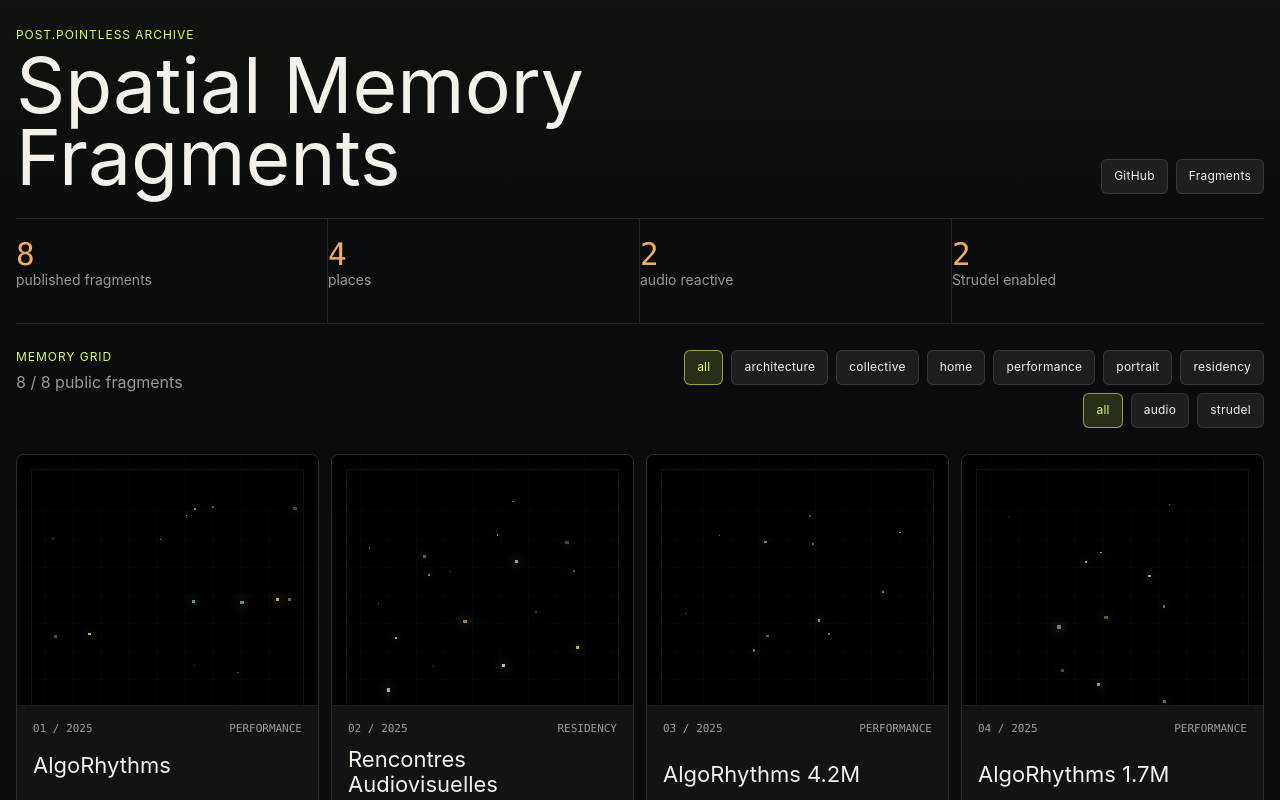
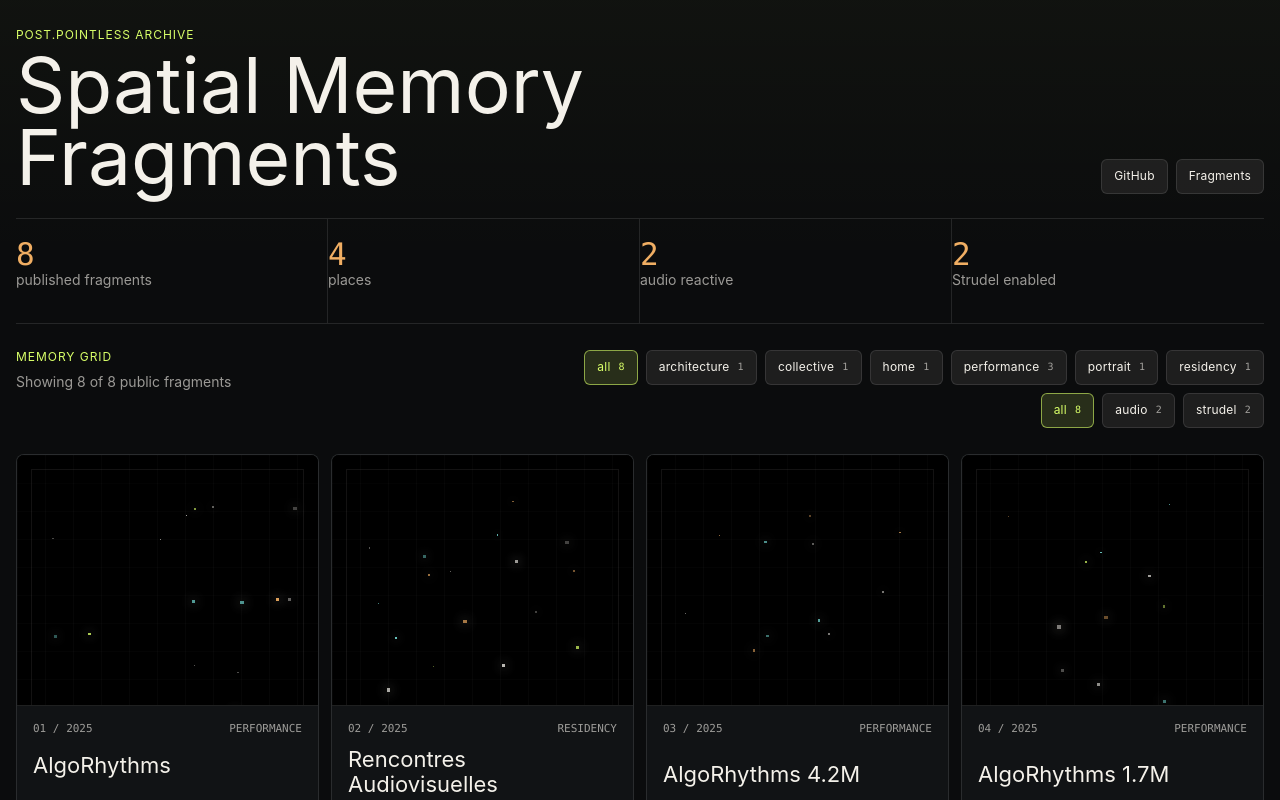
Before and after one commit to comp1mov/memory-fragments, a Next.js app: page / in a window 1280 px wide. Shown: the top 800 px of the page. Built offline with nearby package versions, Linux system fonts and the light colour scheme; no server answers.

Commit message:
Refine archive filter controls

```diff
--- a/src/app/globals.css
+++ b/src/app/globals.css
@@ -95,6 +95,12 @@ h2 {
   color: var(--muted);
 }
 
+.archive-status {
+  color: var(--muted);
+  font-size: 14px;
+  line-height: 1.45;
+}
+
 .header-actions,
 .filter-row,
 .detail-actions,
@@ -125,15 +131,34 @@ h2 {
 }
 
 .filter-row button {
+  display: inline-flex;
+  align-items: center;
+  gap: 8px;
   cursor: pointer;
   font-family: inherit;
   text-transform: lowercase;
+}
+
+.filter-row button small {
+  color: var(--muted);
+  font-family: "SFMono-Regular", Consolas, "Liberation Mono", monospace;
+  font-size: 10px;
+  line-height: 1;
 }
 
 .filter-row button[aria-pressed="true"] {
   border-color: rgba(216, 255, 104, 0.58);
   background: rgba(216, 255, 104, 0.14);
   color: var(--accent);
+}
+
+.filter-row button[aria-pressed="true"] small {
+  color: var(--accent);
+}
+
+.filter-row .filter-reset {
+  border-style: dashed;
+  color: var(--muted);
 }
 
 .detail-actions button {
@@ -203,6 +228,28 @@ h2 {
   display: grid;
   grid-template-columns: repeat(4, minmax(0, 1fr));
   gap: 12px;
+}
+
+.empty-filter-state {
+  display: grid;
+  min-height: 240px;
+  place-content: center;
+  justify-items: center;
+  gap: 12px;
+  border: 1px solid var(--line);
+  border-radius: 8px;
+  background: var(--panel);
+}
+
+.empty-filter-state button {
+  border: 1px solid var(--line);
+  border-radius: 6px;
+  background: var(--soft);
+  color: var(--text);
+  cursor: pointer;
+  font-family: inherit;
+  font-size: 12px;
+  padding: 10px 12px 11px;
 }
 
 .fragment-card {
--- a/src/components/fragment-gallery.tsx
+++ b/src/components/fragment-gallery.tsx
@@ -25,8 +25,26 @@ export function FragmentGallery({ fragments }: FragmentGalleryProps) {
   const [category, setCategory] = useState("all");
   const [feature, setFeature] = useState<FeatureFilter>("all");
 
+  const categoryCounts = useMemo(
+    () =>
+      fragments.reduce<Record<string, number>>((counts, fragment) => {
+        counts[fragment.category] = (counts[fragment.category] ?? 0) + 1;
+        return counts;
+      }, {}),
+    [fragments]
+  );
+
   const categories = useMemo(
     () => ["all", ...Array.from(new Set(fragments.map((fragment) => fragment.category))).sort()],
+    [fragments]
+  );
+
+  const featureCounts: Record<FeatureFilter, number> = useMemo(
+    () => ({
+      all: fragments.length,
+      audio: fragments.filter((fragment) => fragment.features.audioReactive).length,
+      strudel: fragments.filter((fragment) => fragment.features.strudel).length
+    }),
     [fragments]
   );
 
@@ -44,12 +62,21 @@ export function FragmentGallery({ fragments }: FragmentGalleryProps) {
     [category, feature, fragments]
   );
 
+  const filtersActive = category !== "all" || feature !== "all";
+
+  function resetFilters() {
+    setCategory("all");
+    setFeature("all");
+  }
+
   return (
     <>
       <section className="toolbar archive-toolbar" aria-label="Gallery filters">
         <div>
           <p className="section-label">Memory grid</p>
-          <p className="muted">{visibleFragments.length} / {fragments.length} public fragments</p>
+          <p className="archive-status" aria-live="polite">
+            Showing {visibleFragments.length} of {fragments.length} public fragments
+          </p>
         </div>
 
         <div className="filter-stack">
@@ -62,6 +89,7 @@ export function FragmentGallery({ fragments }: FragmentGalleryProps) {
                 type="button"
               >
                 {item}
+                <small>{item === "all" ? fragments.length : categoryCounts[item]}</small>
               </button>
             ))}
           </div>
@@ -74,12 +102,19 @@ export function FragmentGallery({ fragments }: FragmentGalleryProps) {
                 type="button"
               >
                 {item}
+                <small>{featureCounts[item]}</small>
               </button>
             ))}
+            {filtersActive ? (
+              <button className="filter-reset" onClick={resetFilters} type="button">
+                reset
+              </button>
+            ) : null}
           </div>
         </div>
       </section>
 
+      {visibleFragments.length > 0 ? (
         <section className="fragment-grid" aria-label="Spatial Memory Fragment gallery">
           {visibleFragments.map((fragment, index) => (
             <article className="fragment-card" key={fragment.id}>
@@ -105,6 +140,12 @@ export function FragmentGallery({ fragments }: FragmentGalleryProps) {
             </article>
           ))}
         </section>
+      ) : (
+        <section className="empty-filter-state" aria-label="No fragments found">
+          <p className="section-label">No matching fragments</p>
+          <button onClick={resetFilters} type="button">Reset filters</button>
+        </section>
+      )}
     </>
   );
 }
```
Also changed, not shown: 1 other file (tests, documents, lock files or other folders). Lines whose indentation alone changed are shown as unchanged.
